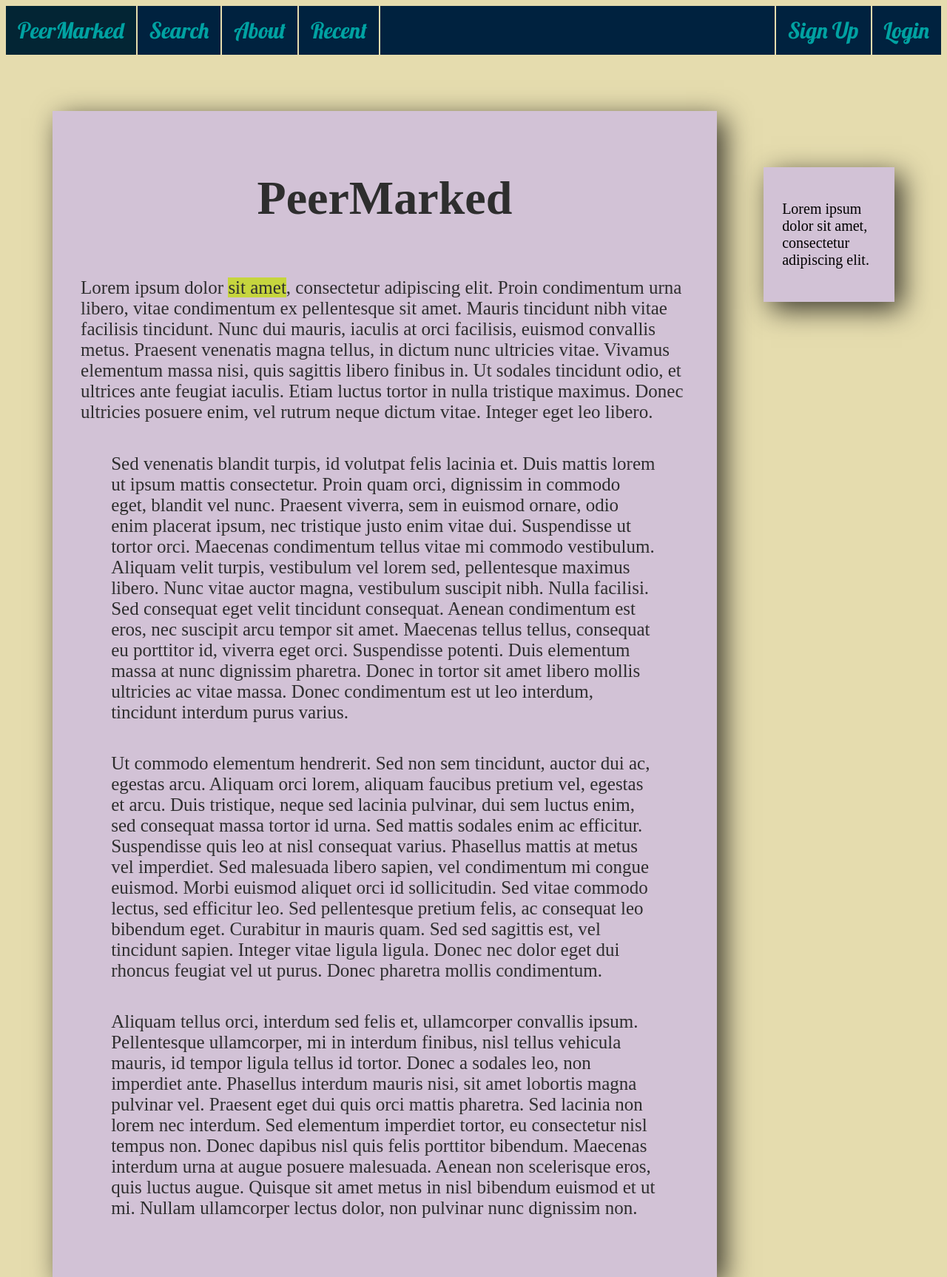
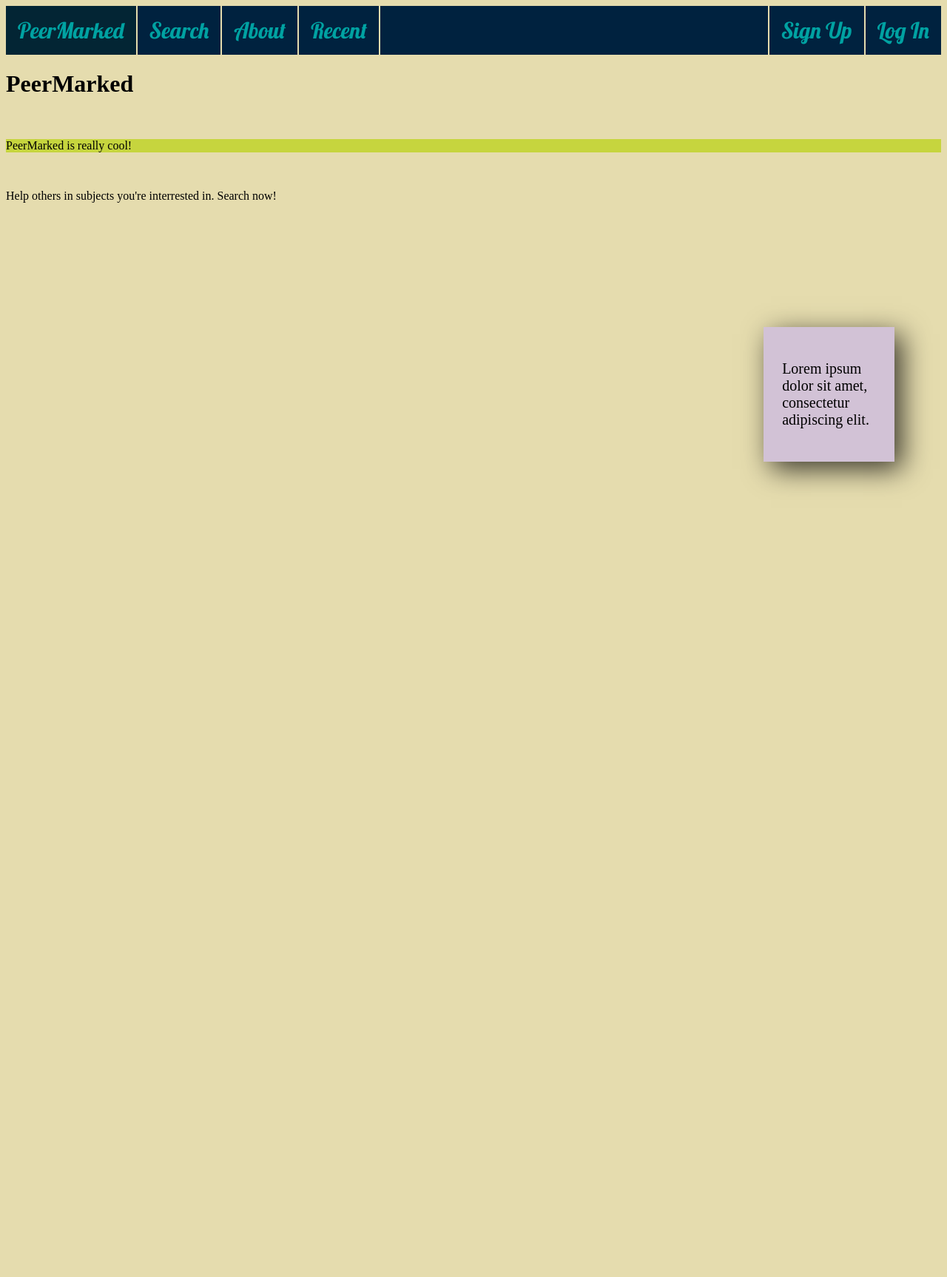
Before and after one commit to GETHIP-Archive/get-hip-project-2016-peermarked, a plain HTML site: page Front-End/src/index.html in a window 1280 px wide. Shown: the top 1726 px of the page at 74% size. After the commit the page ends 800 px from the top, so only its background shows below. Drawn offline with nearby package versions, Linux system fonts and the light colour scheme; a script that the page names is missing.

Commit message:
AddedPages

```diff
--- a/Front-End/src/index.html
+++ b/Front-End/src/index.html
@@ -8,31 +8,32 @@
 	<link href='https://fonts.googleapis.com/css?family=Lobster' rel='stylesheet' type='text/css'>
 </head>
 
+
+
 <body>
 
 	<div id="navBar">
 		<ul>
 			<li><a class="active" href="index.html">PeerMarked</a></li>
-		<li><a href="#forums.html">Search</a></li>
-		<li><a href="#contact.html">About</a></li>
-		<li><a href="#about.html">Recent</a></li>
+			<li><a href="forums.html">Search</a></li>
+			<li><a href="contact.html">About</a></li>
+			<li><a href="about.html">Recent</a></li>
+
 			<ul style="float:right;list-style-type:none;">
-
-			<li id="signUp"><a href="#signUp.html">Sign Up</a></li>
-			<li><a href="#login.html">Login</a></li>
+				<li id="signUp"><a href="signUp.html">Sign Up</a></li>
+				<li><a href="login.html">Log In</a></li>
 			</ul>
 		</ul>
 	</div>
 
-<div id="content">
-	<p class="contentP"><h1 id="title">PeerMarked</h1>		<br>Lorem ipsum dolor <span class="highlight">sit amet</span>, consectetur adipiscing elit. Proin condimentum urna libero, vitae condimentum ex pellentesque sit amet. Mauris tincidunt nibh vitae facilisis tincidunt. Nunc dui mauris, iaculis at orci facilisis, euismod convallis metus. Praesent venenatis magna tellus, in dictum nunc ultricies vitae. Vivamus elementum massa nisi, quis sagittis libero finibus in. Ut sodales tincidunt odio, et ultrices ante feugiat iaculis. Etiam luctus tortor in nulla tristique maximus. Donec ultricies posuere enim, vel rutrum neque dictum vitae. Integer eget leo libero.</p>
+	<div id="contentMP">
+		<h1 class="title">PeerMarked</h1>
+		<br>
+		<p class="highlight">PeerMarked is really cool!</p>
+		<br>
+		<p>Help others in subjects you're interrested in. Search now!
+	</div>
 
-<p class="contentP">Sed venenatis blandit turpis, id volutpat felis lacinia et. Duis mattis lorem ut ipsum mattis consectetur. Proin quam orci, dignissim in commodo eget, blandit vel nunc. Praesent viverra, sem in euismod ornare, odio enim placerat ipsum, nec tristique justo enim vitae dui. Suspendisse ut tortor orci. Maecenas condimentum tellus vitae mi commodo vestibulum. Aliquam velit turpis, vestibulum vel lorem sed, pellentesque maximus libero. Nunc vitae auctor magna, vestibulum suscipit nibh. Nulla facilisi. Sed consequat eget velit tincidunt consequat. Aenean condimentum est eros, nec suscipit arcu tempor sit amet. Maecenas tellus tellus, consequat eu porttitor id, viverra eget orci. Suspendisse potenti. Duis elementum massa at nunc dignissim pharetra. Donec in tortor sit amet libero mollis ultricies ac vitae massa. Donec condimentum est ut leo interdum, tincidunt interdum purus varius.</p>
-
-<p class="contentP">Ut commodo elementum hendrerit. Sed non sem tincidunt, auctor dui ac, egestas arcu. Aliquam orci lorem, aliquam faucibus pretium vel, egestas et arcu. Duis tristique, neque sed lacinia pulvinar, dui sem luctus enim, sed consequat massa tortor id urna. Sed mattis sodales enim ac efficitur. Suspendisse quis leo at nisl consequat varius. Phasellus mattis at metus vel imperdiet. Sed malesuada libero sapien, vel condimentum mi congue euismod. Morbi euismod aliquet orci id sollicitudin. Sed vitae commodo lectus, sed efficitur leo. Sed pellentesque pretium felis, ac consequat leo bibendum eget. Curabitur in mauris quam. Sed sed sagittis est, vel tincidunt sapien. Integer vitae ligula ligula. Donec nec dolor eget dui rhoncus feugiat vel ut purus. Donec pharetra mollis condimentum.</p>
-
-<p class="contentP">Aliquam tellus orci, interdum sed felis et, ullamcorper convallis ipsum. Pellentesque ullamcorper, mi in interdum finibus, nisl tellus vehicula mauris, id tempor ligula tellus id tortor. Donec a sodales leo, non imperdiet ante. Phasellus interdum mauris nisi, sit amet lobortis magna pulvinar vel. Praesent eget dui quis orci mattis pharetra. Sed lacinia non lorem nec interdum. Sed elementum imperdiet tortor, eu consectetur nisl tempus non. Donec dapibus nisl quis felis porttitor bibendum. Maecenas interdum urna at augue posuere malesuada. Aenean non scelerisque eros, quis luctus augue. Quisque sit amet metus in nisl bibendum euismod et ut mi. Nullam ullamcorper lectus dolor, non pulvinar nunc dignissim non.</p>
-</div>
 
 	<div class="sideContent">
 		<p id="comment1">Lorem ipsum dolor sit amet, consectetur adipiscing elit.</p>
```
Lines whose indentation alone changed are shown as unchanged.
